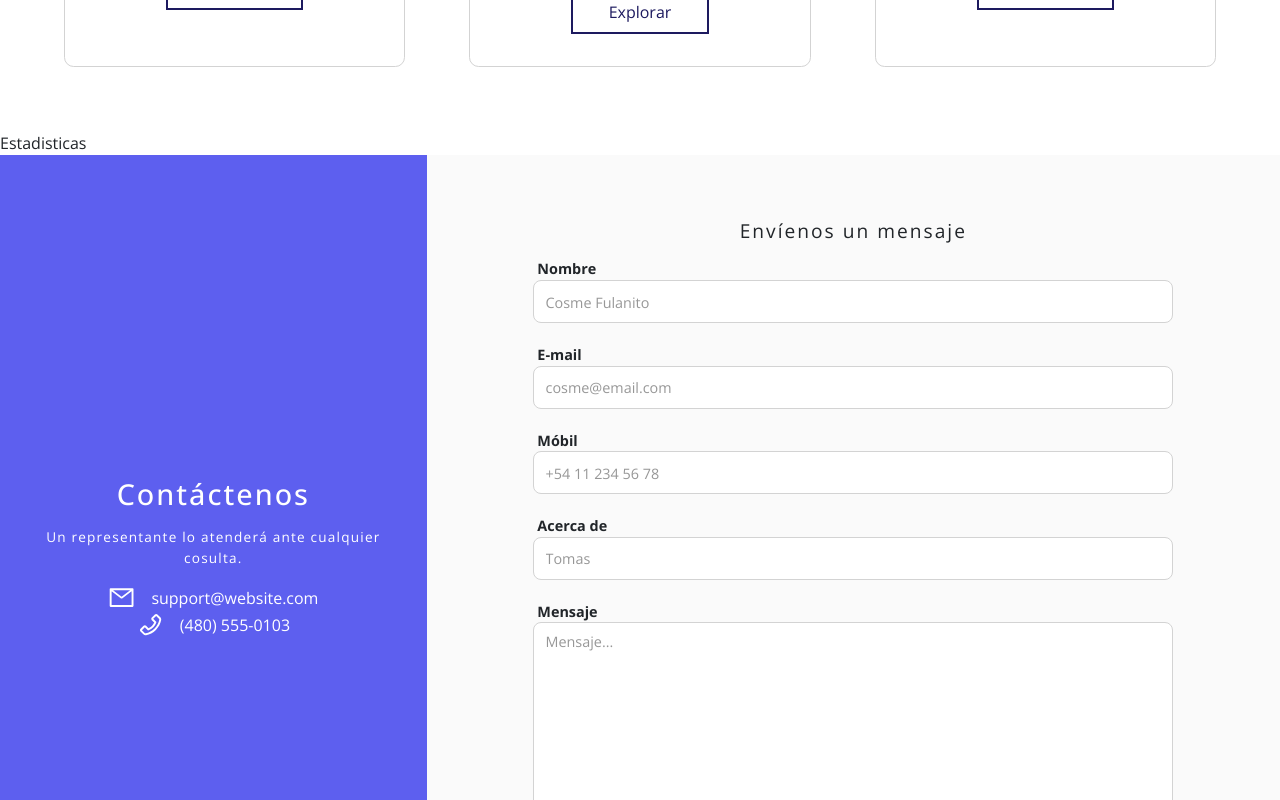
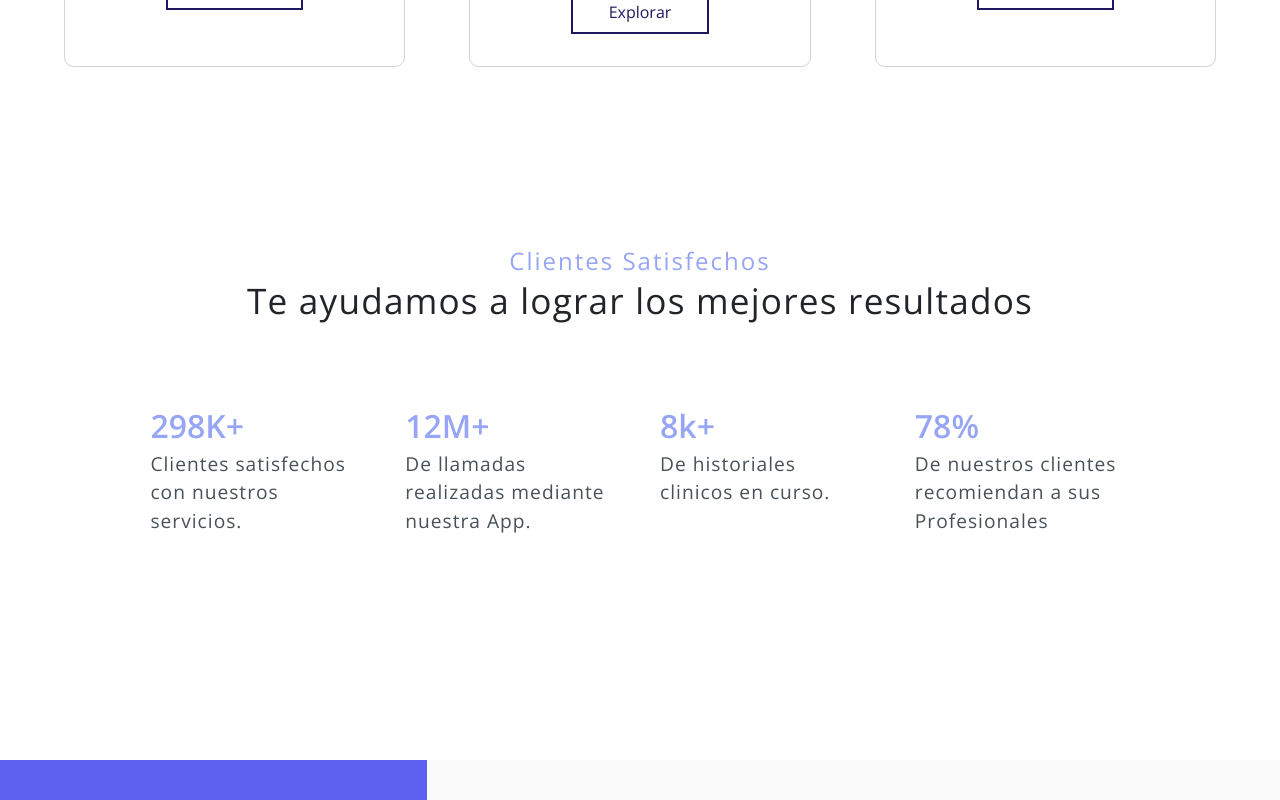
Before and after one commit to No-Country/S1-02-T-frontEnd, a React (Create React App) app: page / in a window 1280 px wide. Shown: the part 1900-2700 px from the top of the page. Built offline with nearby package versions, Linux system fonts and the light colour scheme; no server answers.

Commit message:
viewStats

```diff
--- a/src/Pages/LandingPage/Contacto/Contacto.sass
+++ b/src/Pages/LandingPage/Contacto/Contacto.sass
@@ -2,7 +2,7 @@
 
 .contact-sect
     background: #fafafa
-    padding: 2rem 0rem
+    padding: 3.5rem 0rem
     .contact-container
         display: flex
         flex-direction: column
--- a/src/Pages/LandingPage/Estadisticas/Estadisticas.jsx
+++ b/src/Pages/LandingPage/Estadisticas/Estadisticas.jsx
@@ -2,7 +2,34 @@ import React from "react";
 import "./Estadisticas.sass";
 
 const Estadisticas = () => {
-	return <div>Estadisticas</div>;
+	return (
+		<section className="section stats-sect">
+			<div className="section-center">
+				<div className="section-title">
+					<span>Clientes Satisfechos</span>
+					<h2>Te ayudamos a lograr los mejores resultados</h2>
+				</div>
+				<div className="stats-container">
+					<div className="single-stat">
+						<span>298K+</span>
+						<p>Clientes satisfechos con nuestros servicios.</p>
+					</div>
+					<div className="single-stat">
+						<span>12M+</span>
+						<p>De llamadas realizadas mediante nuestra App.</p>
+					</div>
+					<div className="single-stat">
+						<span>8k+</span>
+						<p>De historiales clinicos en curso.</p>
+					</div>
+					<div className="single-stat">
+						<span>78%</span>
+						<p>De nuestros clientes recomiendan a sus Profesionales</p>
+					</div>
+				</div>
+			</div>
+		</section>
+	);
 };
 
 export default Estadisticas;
--- a/src/Pages/LandingPage/Estadisticas/Estadisticas.sass
+++ b/src/Pages/LandingPage/Estadisticas/Estadisticas.sass
@@ -1 +1,33 @@
 @import "../../../CSS/index.sass"
+.stats-sect
+    margin: 7rem 0rem
+.stats-container
+    width: 85%
+    margin: 0 auto
+    .single-stat
+        text-align: center
+        margin: 2rem 0rem
+        span
+            color: $color-main-light
+            font-weight: 600
+            font-size: 2rem
+        p
+            color: $color-neutral-700
+            font-weight: 300
+            letter-spacing: 1px
+            font-size: 1.2rem
+
+@media (min-width: 700px)
+    .stats-container
+        display: grid
+        grid-template-columns: repeat(2, 1fr)
+        place-items: center
+        columng-gap: 2rem !important
+
+@media (min-width: 980px)
+    .stats-container
+        grid-template-columns: repeat(4, 1fr)
+        place-items: start
+        column-gap: 2.5rem
+        .single-stat
+            text-align: left
```
